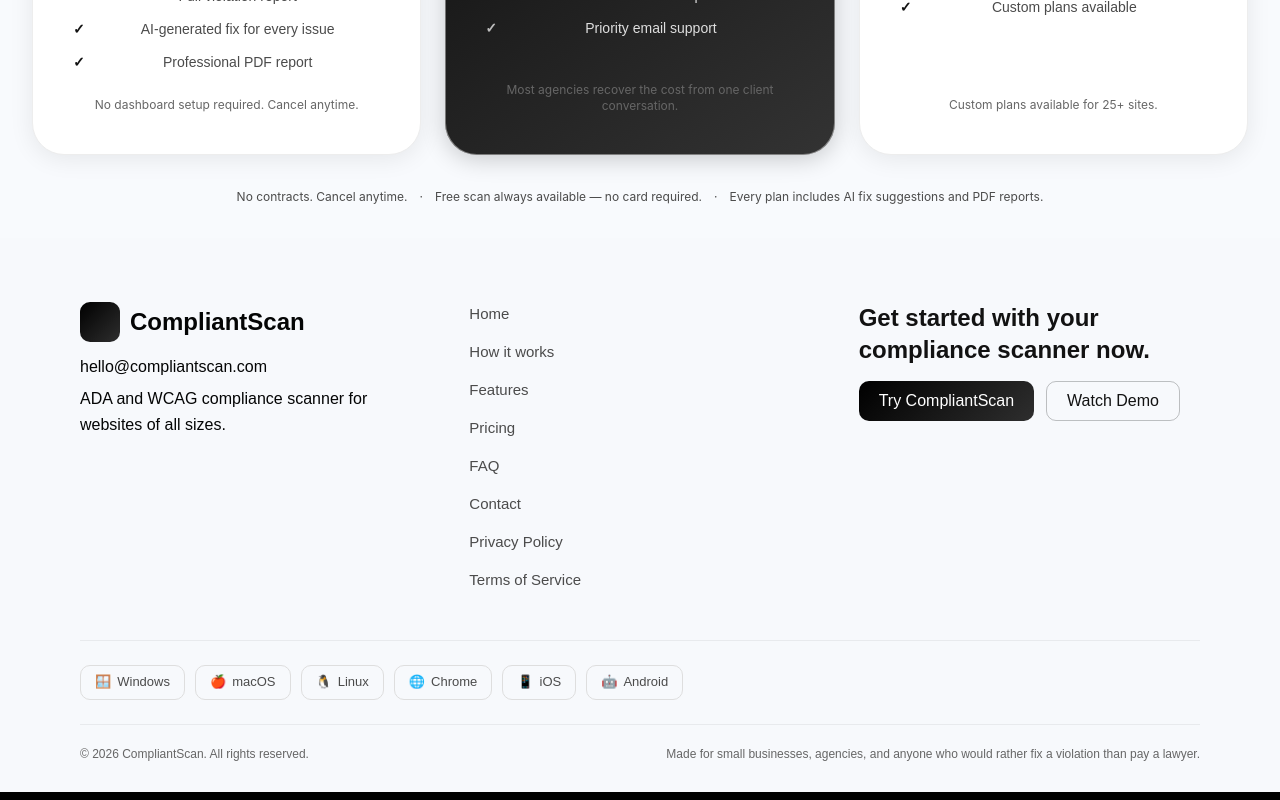
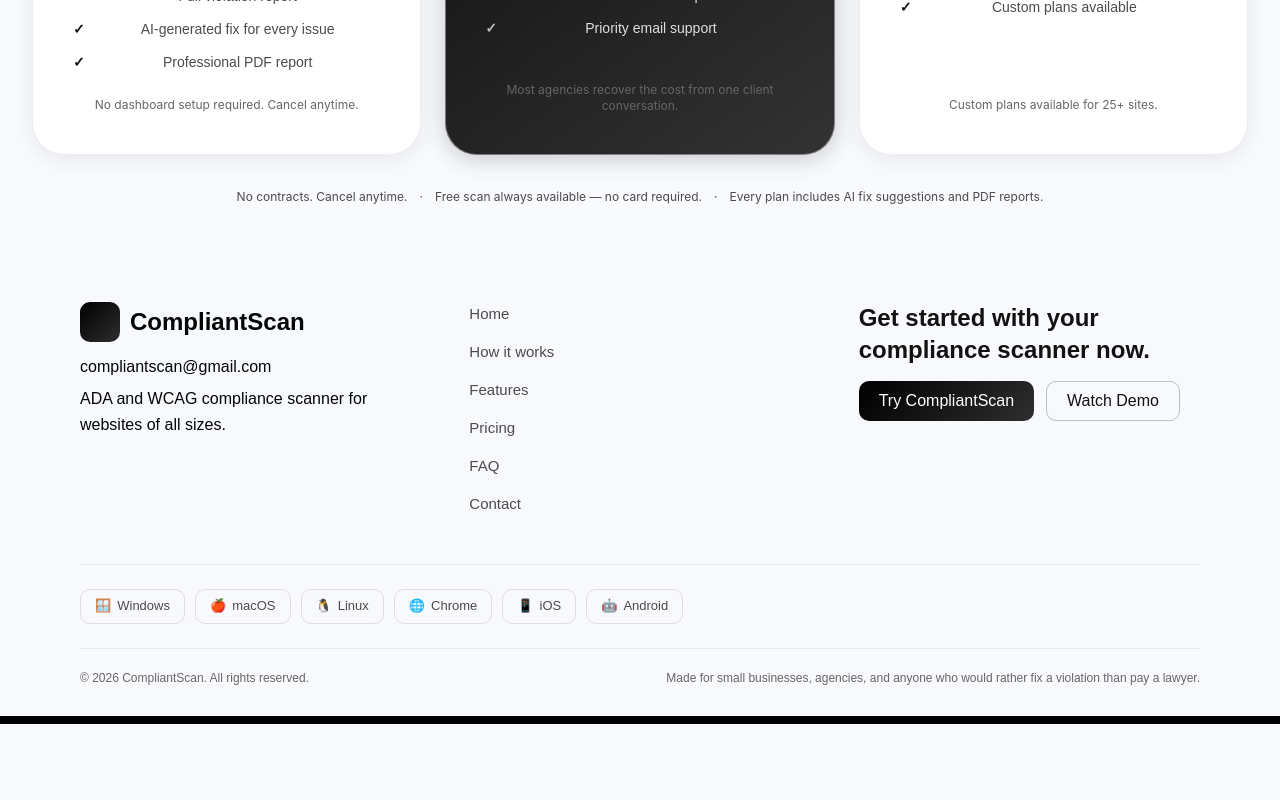
Before and after one commit to compliantscan/ada-scanner-frontend, a Next.js app: page /pricing in a window 1280 px wide. Shown: the part 961-1761 px from the top of the page. After the commit the page ends 1685 px from the top, so only its background shows below. Built offline with nearby package versions, Linux system fonts and the light colour scheme; a web font is replaced by a local one.

Commit message:
report pricing fixed

```diff
--- a/app/components/Footer.jsx
+++ b/app/components/Footer.jsx
@@ -18,7 +18,7 @@
               <p className="footer-brand">CompliantScan</p>
             </div>
             <div className="footer-contact">
-              <a href="mailto:hello@compliantscan.com">hello@compliantscan.com</a>
+              <a href="mailto:compliantscan@gmail.com">compliantscan@gmail.com</a>
               <span>ADA and WCAG compliance scanner for websites of all sizes.</span>
             </div>
           </div>
@@ -30,14 +30,15 @@
             <a href="#pricing">Pricing</a>
             <a href="#faq">FAQ</a>
             <a href="#contact">Contact</a>
-            <a href="/privacy">Privacy Policy</a>
-            <a href="/terms">Terms of Service</a>
+
           </nav>
 
           <div className="footer-cta-block">
             <p className="footer-cta-heading">Get started with your compliance scanner now.</p>
             <div className="footer-cta-buttons">
-              <button className="footer-btn-primary">Try CompliantScan</button>
+              <button className="footer-btn-primary" href="#hero">
+                Try CompliantScan
+              </button>
               <button className="footer-btn-secondary">Watch Demo</button>
             </div>
           </div>
--- a/app/globals.css
+++ b/app/globals.css
@@ -2323,7 +2323,7 @@
   left: 50%;
   transform: translate(-50%, calc(-50% + 60px));
   z-index: 51;
-  background: #fff;
+  background: transparent;
   border-radius: 16px;
   padding: 40px;
   width: min(900px, calc(100vw - 48px));
```
Also changed, not shown: app/results/page.js (+4 -5 lines).
